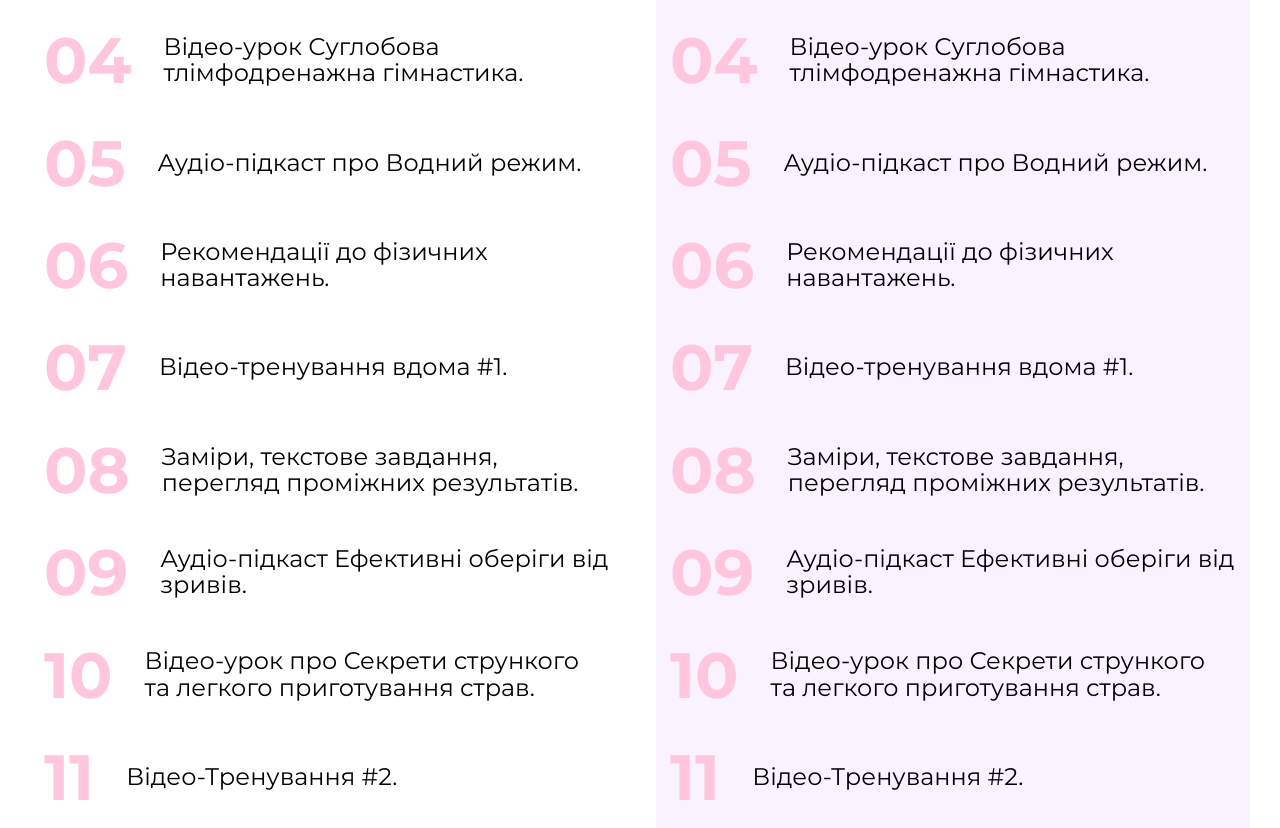
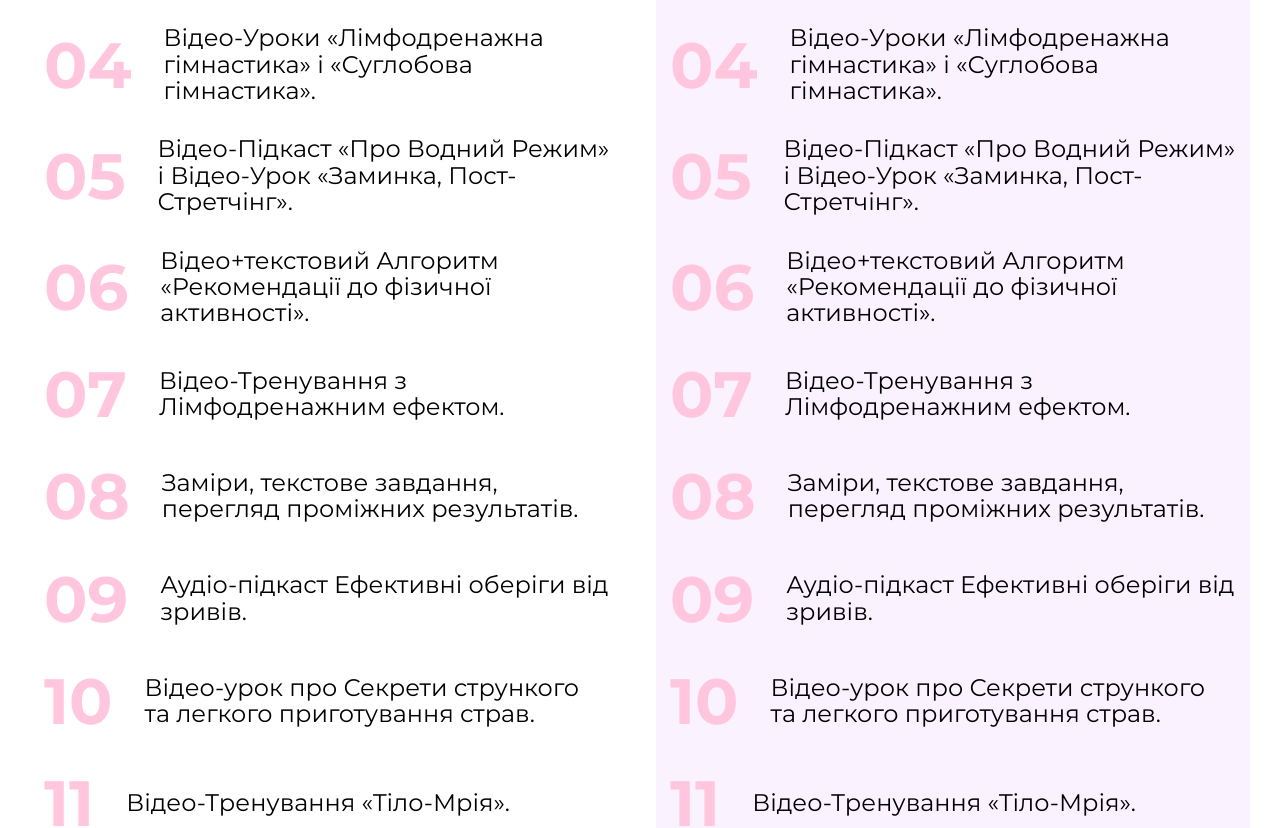
Before and after one commit to ddepeshko/oglalanding, an Angular app: page / in a window 1280 px wide. Shown: the part 6020-6848 px from the top of the page. Built offline with nearby package versions, Linux system fonts and the light colour scheme.

Commit message:
fix program texts

```diff
--- a/src/app/app.component.ts
+++ b/src/app/app.component.ts
@@ -25,14 +25,14 @@ export class AppComponent implements AfterViewInit {
     'Постановка Цілі. Точка А. Заміри. Текстове завдання.',
     'Перелік необхідних продуктів, загальне меню на два тижні.',
     'Аудіо - підкласт про основи стрункого харчування. ',
-    'Відео-урок Суглобова тлімфодренажна гімнастика.',
-    'Аудіо-підкаст про Водний режим.',
-    'Рекомендації до фізичних навантажень.',
-    'Відео-тренування вдома #1. ',
+    'Відео-Уроки «Лімфодренажна гімнастика» і «Суглобова гімнастика».',
+    'Відео-Підкаст «Про Водний Режим» і  Відео-Урок «Заминка, Пост-Стретчінг».',
+    'Відео+текстовий Алгоритм «Рекомендації до фізичної активності».',
+    'Відео-Тренування з Лімфодренажним ефектом.',
     'Заміри, текстове завдання, перегляд проміжних результатів.',
     'Аудіо-підкаст Ефективні оберіги від зривів.',
     'Відео-урок про Секрети стрункого та легкого приготування страв.',
-    'Відео-Тренування #2.',
+    'Відео-Тренування «Тіло-Мрія».',
     'Аудіо -підкаст +текстовий алгоритм про План дій на Майбутнє.',
     'Точка В. Результати. Мотивація на подальший рух.',
   ];
```
